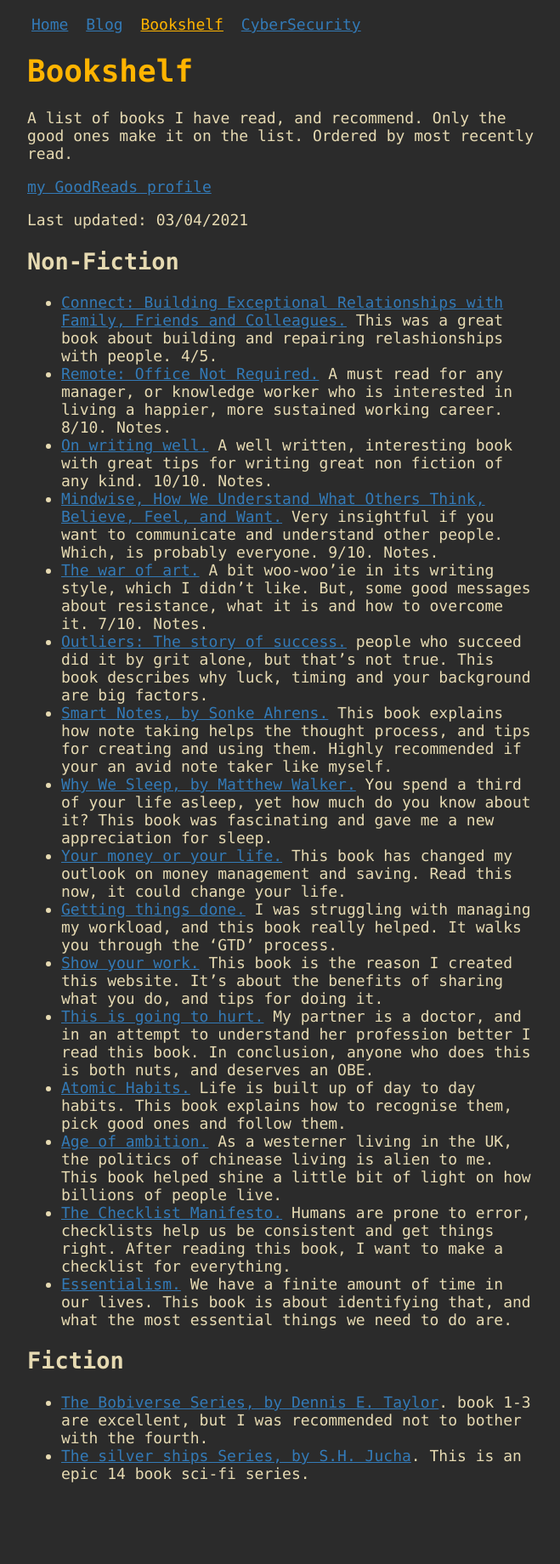
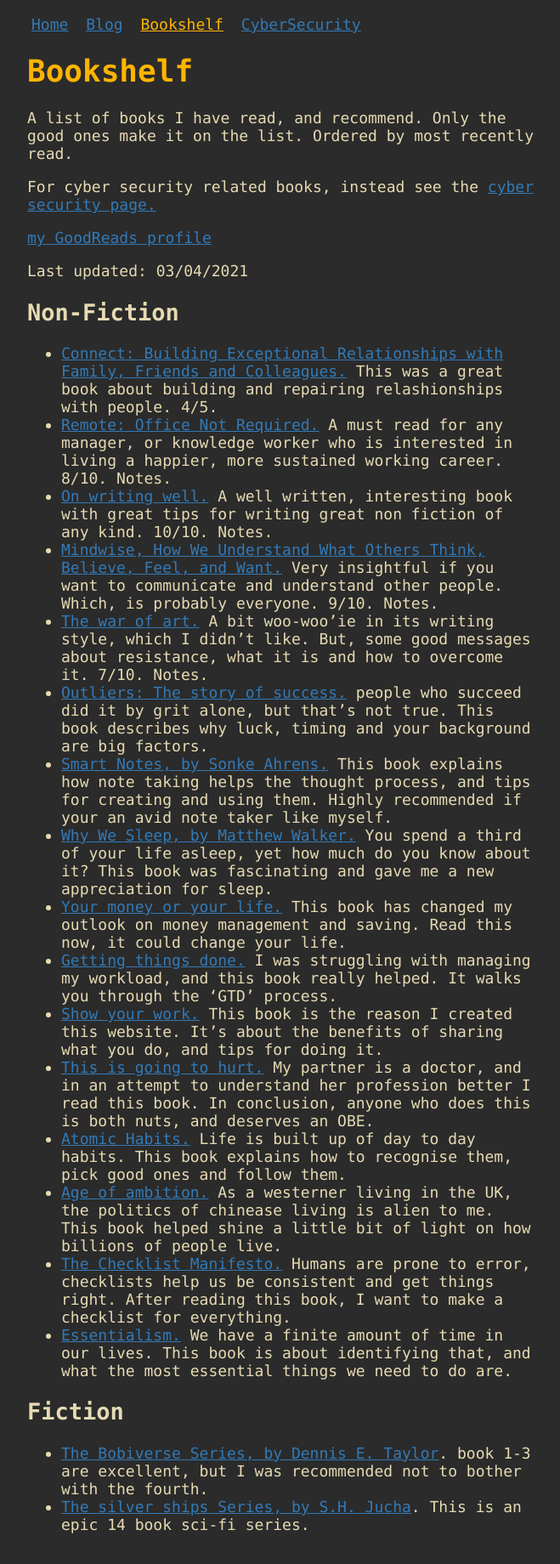
Before and after one commit to tjcwilk/tjcwilk.github.io, a Jekyll site: the page built from bookshelf.html, in a window 1280 px wide. Shown: the whole page at 85% size, without its empty margins (308-967 px from the left). Built offline with Jekyll 4.4.1, drawn with Linux system fonts in a browser that asks for light colours; before the commit the page ends 1780 px from its top, so only the background shows below that.

Commit message:
addred referance to cyber security page

```diff
--- a/bookshelf.html
+++ b/bookshelf.html
@@ -5,6 +5,7 @@ title: Bookshelf
 <h1>{{ page.title}}</h1>
 
 <p>A list of books I have read, and recommend. Only the good ones make it on the list. Ordered by most recently read.</p>
+<p>For cyber security related books, instead see the <a href="/cyber_security.html">cyber security page.</a></p>
 <p><a href="https://www.goodreads.com/user/show/23420973-toby"> my GoodReads profile</a>
 <p>Last updated: 03/04/2021</p>
 
```
